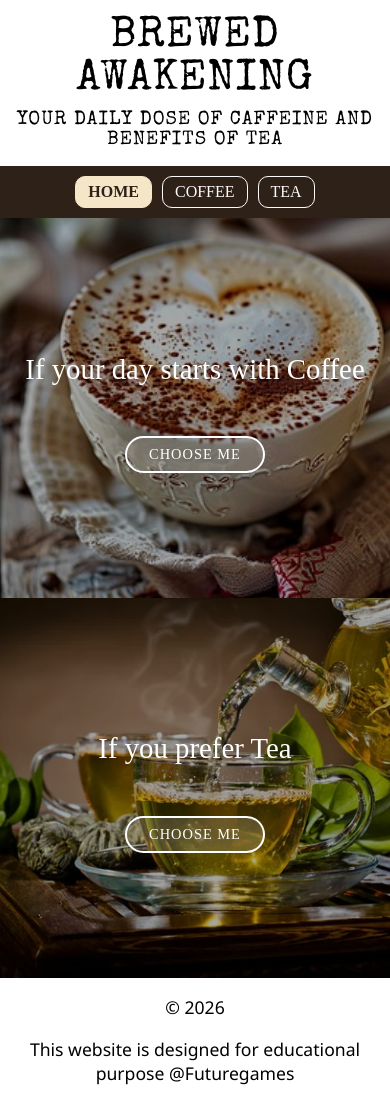
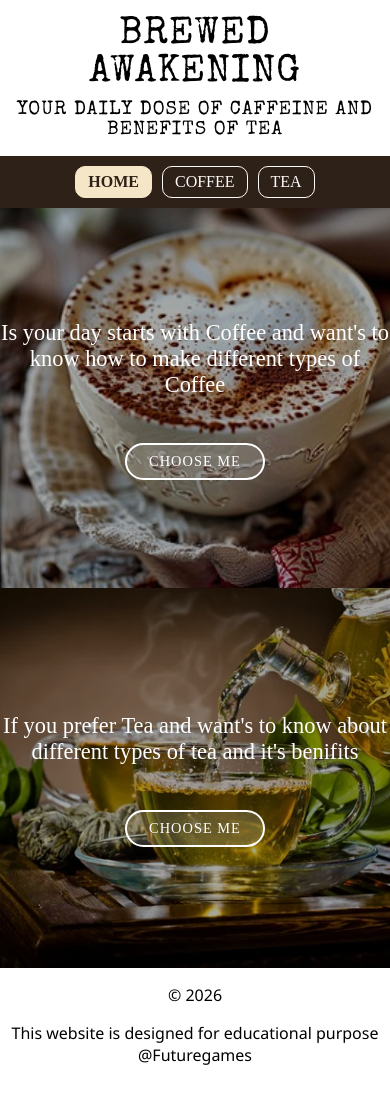
Before and after one commit to sowjanya-gangisetty/React-SPA, a React (Vite) app: page / in a window 390 px wide. Built offline with nearby package versions, Linux system fonts and the light colour scheme; a web font is replaced by a local one.

Commit message:
minor fix

```diff
--- a/src/components/CoffeeInfo/coffeeInfo.module.css
+++ b/src/components/CoffeeInfo/coffeeInfo.module.css
@@ -43,14 +43,14 @@
 }
 
 .coffeeTitle {
-    font-size: 1.4rem;
+    font-size: 1.6rem;
     font-weight: 600;
     color: black;
     margin: 0 0 6px;
 }
 
 .coffeeDescription {
-    font-size: 1.2rem;
+    font-size: 1.3rem;
     margin: 0;
     line-height: 1.5;
 }
@@ -59,6 +59,7 @@
     background-color: #f9f9f9;
     border-radius: 8px;
     padding: 12px;
+
 }
 
 .steps {
@@ -67,7 +68,7 @@
     display: flex;
     flex-direction: column;
     gap: 4px;
-    font-size: 1.1rem;
+    font-size: 1.2rem;
     color: #333;
     line-height: 1.5;
 }
@@ -100,11 +101,11 @@
         width: 100%;
     }
     .coffeeTitle {
-        font-size: 1.2rem;
+        font-size: 1.4rem;
     }
     .coffeeDescription,
     .steps,
     .funFact {
-        font-size: 1rem;
+        font-size: 1.2rem;
     }
 }
--- a/src/components/Footer/footer.module.css
+++ b/src/components/Footer/footer.module.css
@@ -6,6 +6,6 @@
 }
 @media screen and (max-width:768px) {
     .footer p{
-        font-size: 1.1rem;
+        font-size: 1.0rem;
     }
 }
--- a/src/components/Header/header.module.css
+++ b/src/components/Header/header.module.css
@@ -25,7 +25,7 @@
     }
     .headerTitle {
         padding: 8px;
-        font-size: 2.7rem;
+        font-size: 2.4rem;
     }
     .headerSubTitle{
     font-size: 1.2rem;
--- a/src/components/HomePage/homePage.module.css
+++ b/src/components/HomePage/homePage.module.css
@@ -32,12 +32,13 @@
 }
 
 .title {
-    font-size: 2.6rem;
+    font-size: 1.9rem;
     font-family: "Macondo", cursive;
     font-weight: 500;
     color: white;
     position: relative;
     z-index: 1;
+    text-align: center;
 }
 
 .chooseBtn {
@@ -71,7 +72,7 @@
         gap: 12px;
     }
     .title {
-        font-size: 1.8rem;
+        font-size: 1.4rem;
     }
     .chooseBtn {
         font-size: 0.9rem;
--- a/src/components/HomePage/index.jsx
+++ b/src/components/HomePage/index.jsx
@@ -5,11 +5,12 @@ const HomePage = ({ navigateTo }) => {
     return (
         <main className={styles.mainCategory}>
             <div className={styles.coffee}>
-                <h2 className={styles.title}>If your day starts with Coffee</h2>
+                <h2 className={styles.title}>
+                    Is your day starts with Coffee and want's to know how to make different types of Coffee</h2>
                 <p className={styles.chooseBtn} onClick={() => navigateTo("coffee")}>Choose me</p>
             </div>
             <div className={styles.tea}>
-                <h2 className={styles.title}>If you prefer Tea</h2>
+                <h2 className={styles.title}>If you prefer Tea and want's to know about different types of tea and it's benifits</h2>
                 <p className={styles.chooseBtn} onClick={() => navigateTo("tea")}>Choose me</p>
             </div>
         </main>
--- a/src/components/TeaInfo/index.jsx
+++ b/src/components/TeaInfo/index.jsx
@@ -1,5 +1,5 @@
 import styles from './teaInfo.module.css'
-import { teaData } from '../../data/data'
+import {teaData} from '../../data/data'
 
 const TeaInfo = () => {
     return (
--- a/src/components/TeaInfo/teaInfo.module.css
+++ b/src/components/TeaInfo/teaInfo.module.css
@@ -23,13 +23,13 @@
 }
 
 .teaName {
-    font-size: 1.4rem;
+    font-size: 1.6rem;
     font-weight: 700;
     margin: 0 0 6px;
 }
 
 .teaDescription {
-    font-size: 1.2rem;
+    font-size: 1.4rem;
     margin: 0 0 14px;
 }
 
@@ -38,7 +38,7 @@
     flex-wrap: wrap;
     flex-direction: column;
     gap: 8px;
-    font-size: 1.1rem;
+    font-size: 1.2em;
     font-style: italic;
 }
 
@@ -48,14 +48,13 @@
         padding: 16px 12px;
     }
     .teaName {
-        font-size: 1.2rem;
+        font-size: 1.4rem;
     }
     .teaDescription {
-        font-size: 1rem;
+        font-size: 1.2rem;
         margin-bottom: 10px;
     }
     .benefits {
-        font-size: 1rem;
         flex-direction: row;
     }
 }
```
